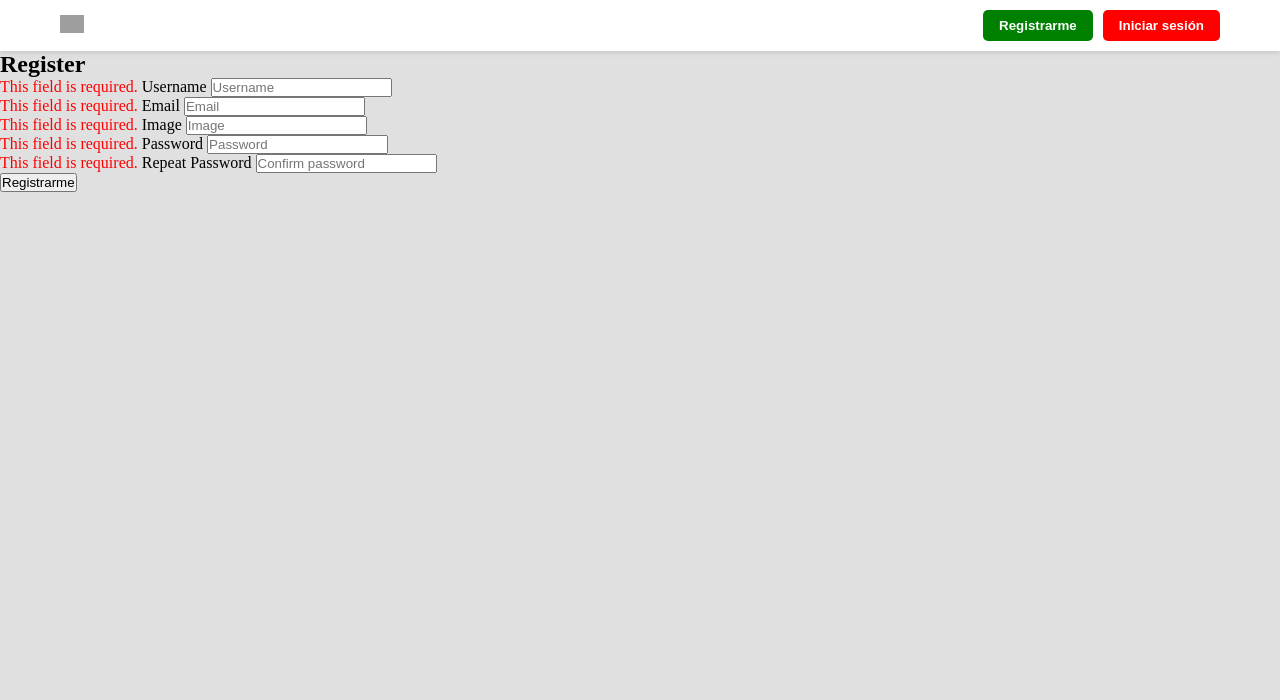
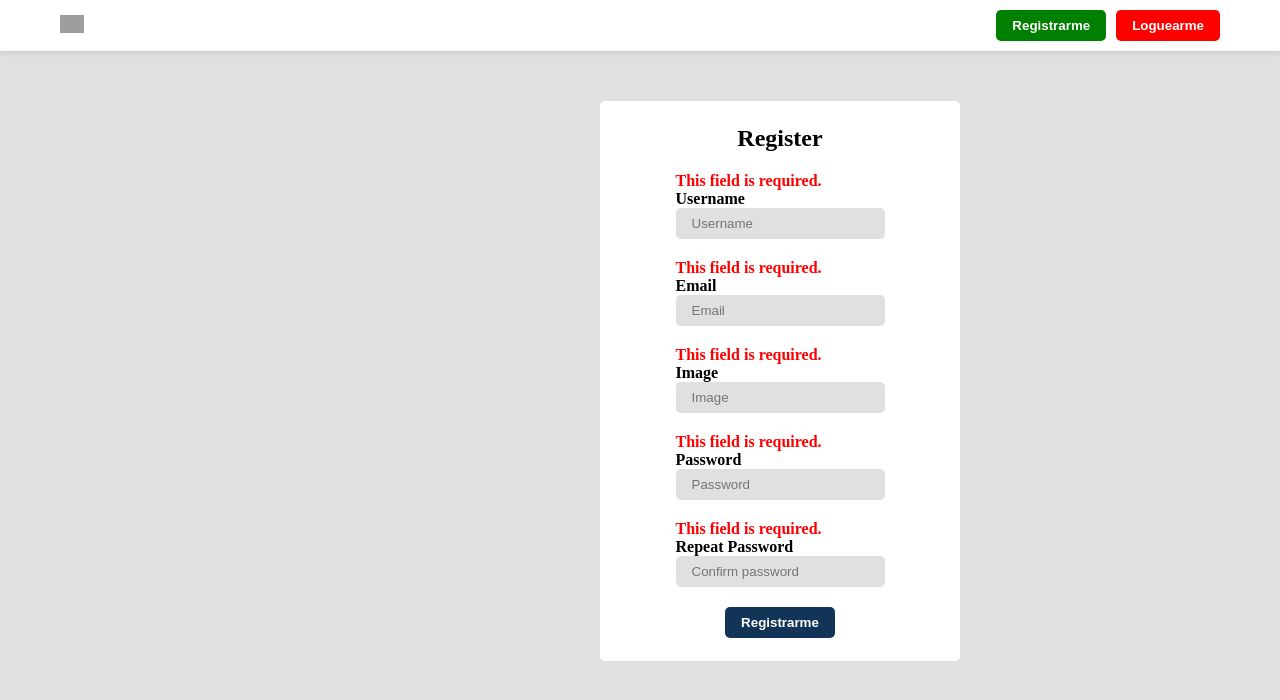
Before and after one commit to DavidKal29/TurboForo, a Flask app: page /register in a window 1280 px wide. Shown: the top 700 px of the page. Run offline with Flask 3, Linux system fonts and the light colour scheme; some libraries are stand-ins or nearby versions; grey boxes are pictures that could not be loaded.

Commit message:
Añadimos estilos al login y register

```diff
--- a/src/app.py
+++ b/src/app.py
@@ -97,6 +97,12 @@ def register():
 def perfil():
     return render_template('perfil.html')
 
+@app.route('/logout')
+@login_required
+def logout():
+    logout_user()
+    return redirect(url_for('index'))
+
 
 if __name__=='__main__':
     app.config.from_object(config['development'])
--- a/src/static/style.css
+++ b/src/static/style.css
@@ -103,4 +103,50 @@ body {
 }
 #principal #perfil #botones #logout {
   background-color: #123456;
+}
+
+form {
+  width: 45vh;
+  padding: 20px;
+  height: 70vh;
+  border-radius: 5px;
+  background-color: white;
+  display: flex;
+  justify-content: center;
+  align-items: center;
+  flex-direction: column;
+  margin-top: 50px;
+  margin-left: 75vh;
+  gap: 20px;
+}
+form div {
+  display: flex;
+  justify-content: center;
+  align-items: start;
+  flex-direction: column;
+}
+form div label {
+  font-weight: bold;
+}
+form div input {
+  border-radius: 5px;
+  padding: 8px 16px;
+  border: none;
+  background-color: #e0e0e0;
+}
+form button {
+  border-radius: 5px;
+  padding: 8px 16px;
+  border: none;
+  font-weight: bold;
+  cursor: pointer;
+  background-color: #123456;
+  color: white;
+}
+form span {
+  font-weight: bold;
+}
+form span a {
+  text-decoration: none;
+  color: #123456;
 }/*# sourceMappingURL=style.css.map */
--- a/src/static/style.sass
+++ b/src/static/style.sass
@@ -84,3 +84,42 @@ body
                 background-color: #123456
             #logout
                 background-color: #123456
+
+form
+    width: 45vh
+    padding: 20px
+    height: 70vh
+    border-radius: 5px
+    background-color: white
+    display: flex
+    justify-content: center
+    align-items: center
+    flex-direction: column
+    margin-top: 50px
+    margin-left: 75vh
+    gap: 20px
+    div
+        display: flex
+        justify-content: center
+        align-items: start
+        flex-direction: column
+        label
+            font-weight: bold
+        input
+            border-radius: 5px
+            padding: 8px 16px
+            border: none
+            background-color: #e0e0e0
+    button
+        border-radius: 5px
+        padding: 8px 16px
+        border: none
+        font-weight: bold
+        cursor: pointer
+        background-color: #123456
+        color: white
+    span
+        font-weight: bold
+        a
+            text-decoration: none
+            color: #123456
--- a/src/templates/layout.html
+++ b/src/templates/layout.html
@@ -18,7 +18,7 @@
 
         <div class="botones">
             <button id="registrar"><a href="/register">Registrarme</a></button>
-            <button id="iniciar"><a href="/login">Iniciar sesión</a></button>
+            <button id="iniciar"><a href="/login">Loguearme</a></button>
         </div>
         {% endif %}
 
--- a/src/templates/register.html
+++ b/src/templates/register.html
@@ -6,7 +6,10 @@
 
 
 
-<section class="principal">
+<section class="principal-register">
+
+    <form id="register" action="/register" method="post">
+        <h1>Register</h1>
         {% with messages=get_flashed_messages() %}
         {% if messages %}
         {% for msg in messages %}
@@ -14,8 +17,6 @@
         {% endfor %}
         {% endif %}
         {% endwith %}
-    <form action="/register" method="post">
-        <h1>Register</h1>
 
         <div>
             {% for error in form.username.errors %}
```
Also changed, not shown: src/templates/login.html (+10 -7 lines), 1 other file. Lines whose indentation alone changed are shown as unchanged.
